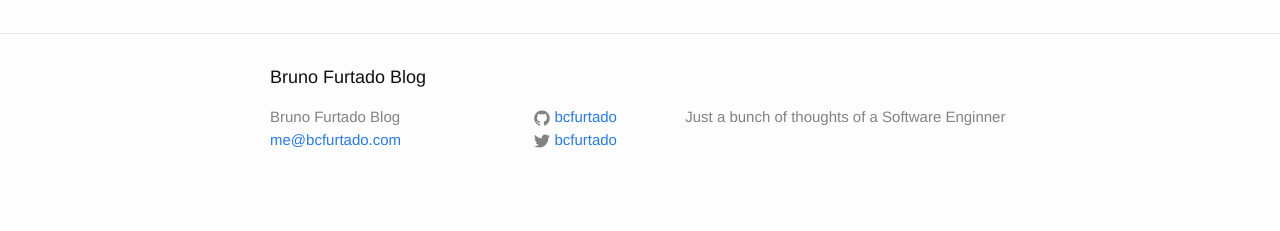
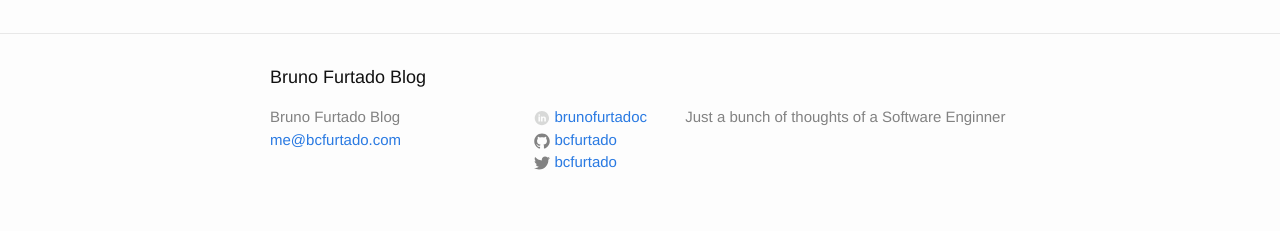
Before and after one commit to bcfurtado/bcfurtado.github.io, a Jekyll site: the page built from index.html, in a window 1280 px wide. Shown: the part 1523-1754 px from the top of the page. Built offline with Jekyll 4.4.1, drawn with Linux system fonts in a browser that asks for light colours.

Commit message:
Add LinkedIn Url

```diff
--- a/_config.yml
+++ b/_config.yml
@@ -14,6 +14,7 @@ baseurl: "" # the subpath of your site, e.g. /blog
 url: "http://bcfurtado.com" # the base hostname & protocol for your site
 twitter_username: bcfurtado
 github_username:  bcfurtado
+linkedin_username:  brunofurtadoc
 
 # Build settings
 markdown: kramdown
--- a/_includes/footer.html
+++ b/_includes/footer.html
@@ -14,6 +14,12 @@
 
       <div class="footer-col footer-col-2">
         <ul class="social-media-list">
+          {% if site.linkedin_username %}
+          <li>
+            {% include icon-linkedin.html username=site.linkedin_username %}
+          </li>
+          {% endif %}
+
           {% if site.github_username %}
           <li>
             {% include icon-github.html username=site.github_username %}
@@ -25,6 +31,7 @@
             {% include icon-twitter.html username=site.twitter_username %}
           </li>
           {% endif %}
+
         </ul>
       </div>
 
--- /dev/null
+++ b/_includes/icon-linkedin.html
@@ -0,0 +1 @@
+<a href="https://linkedin.com/in/{{ include.username }}"><span class="icon icon--linkedin">{% include icon-linkedin.svg %}</span><span class="username">{{ include.username }}</span></a>
```
Also changed, not shown: _includes/icon-linkedin.svg (added).
